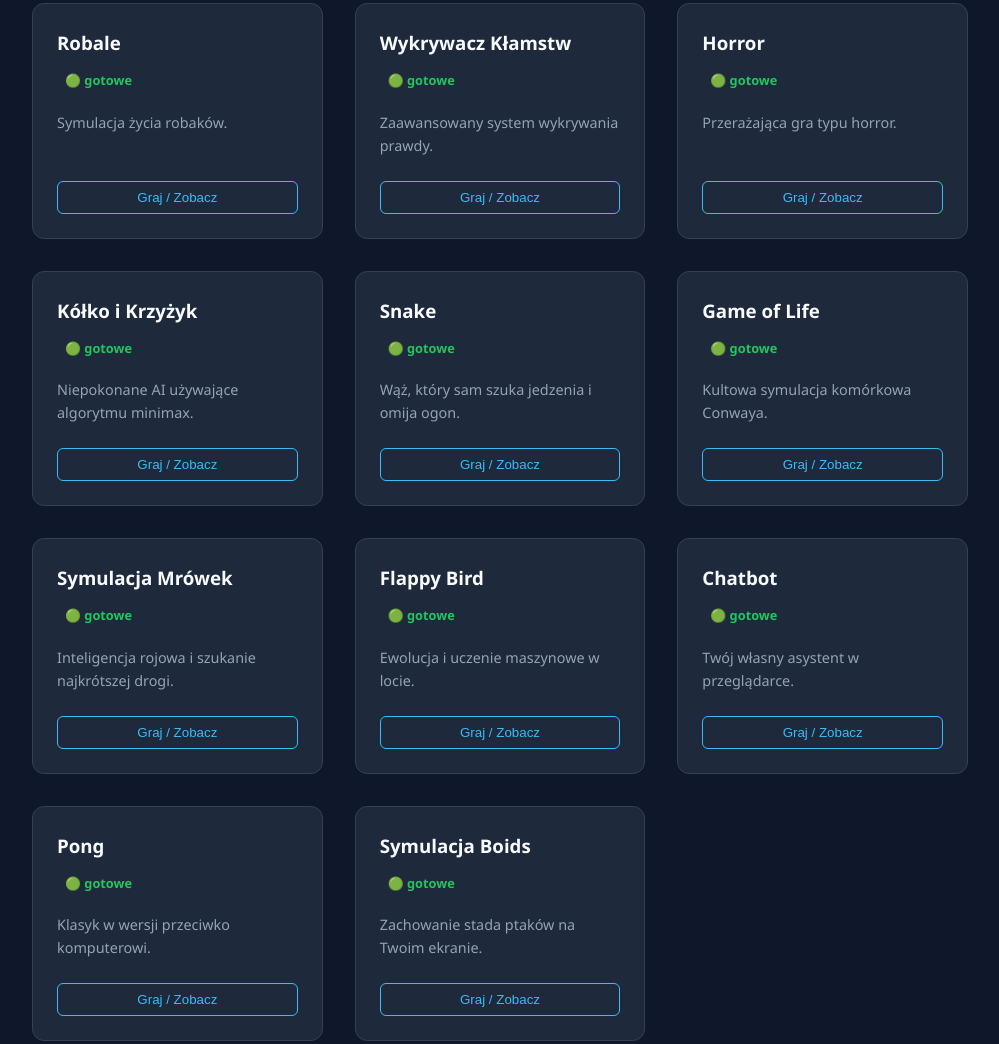
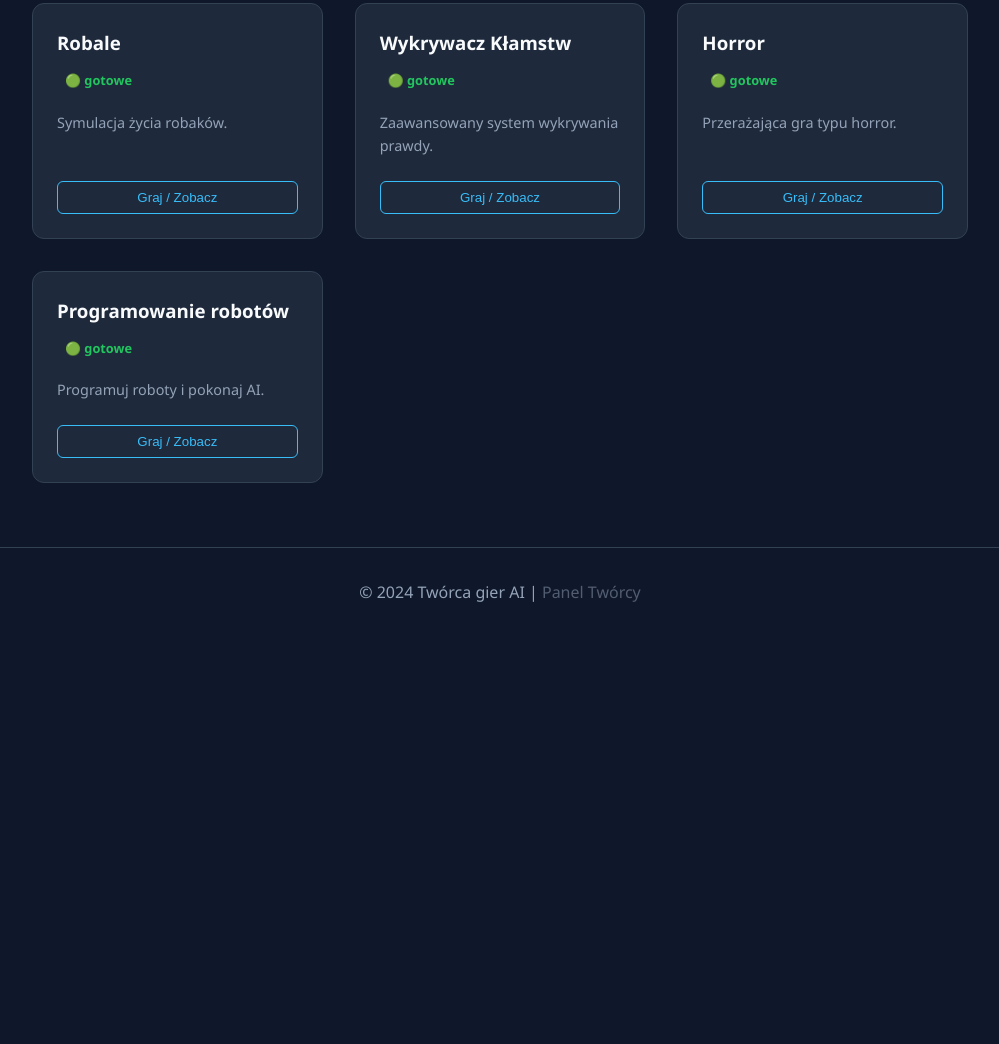
Before and after one commit to szwejkowskistachu-netizen/GryStasia, a plain HTML site: page index.html in a window 1280 px wide. Shown: the part 1702-2746 px from the top of the page, without its empty margins (140-1139 px from the left). After the commit the page ends 2340 px from the top, so only its background shows below. Drawn offline with Linux system fonts and the light colour scheme.

Commit message:
Poprawka nazw, usuniecie gier i ukrycie sterowania na PC

```diff
--- a/script.js
+++ b/script.js
@@ -55,52 +55,10 @@ const defaultProjects = [
         url: "hoorror/index.html"
     },
     {
-        name: "Kółko i Krzyżyk",
-        description: "Niepokonane AI używające algorytmu minimax.",
+        name: "Programowanie robotów",
+        description: "Programuj roboty i pokonaj AI.",
         status: "gotowe",
         url: "gra/index.html"
-    },
-    {
-        name: "Snake",
-        description: "Wąż, który sam szuka jedzenia i omija ogon.",
-        status: "gotowe",
-        url: "snake-jungle/Snake/index.html"
-    },
-    {
-        name: "Game of Life",
-        description: "Kultowa symulacja komórkowa Conwaya.",
-        status: "gotowe",
-        url: "geny/index.html"
-    },
-    {
-        name: "Symulacja Mrówek",
-        description: "Inteligencja rojowa i szukanie najkrótszej drogi.",
-        status: "gotowe",
-        url: "Robale/index.html"
-    },
-    {
-        name: "Flappy Bird",
-        description: "Ewolucja i uczenie maszynowe w locie.",
-        status: "gotowe",
-        url: "flappy bird/index.html"
-    },
-    {
-        name: "Chatbot",
-        description: "Twój własny asystent w przeglądarce.",
-        status: "gotowe",
-        url: "SZWEJA GPT/index.html"
-    },
-    {
-        name: "Pong",
-        description: "Klasyk w wersji przeciwko komputerowi.",
-        status: "gotowe",
-        url: "brawlstars/index.html"
-    },
-    {
-        name: "Symulacja Boids",
-        description: "Zachowanie stada ptaków na Twoim ekranie.",
-        status: "gotowe",
-        url: "geny/index.html"
     }
 ];
 
--- a/style.css
+++ b/style.css
@@ -119,6 +119,13 @@ h1, h2 {
 @media (hover: none) and (pointer: coarse), (max-width: 1024px) {
     .mobile-controls {
         display: flex;
+    }
+}
+
+/* Ukryj sterowanie na komputerach (myszka + brak dotyku) */
+@media (hover: hover) and (pointer: fine) {
+    .mobile-controls {
+        display: none !important;
     }
 }
 
```
